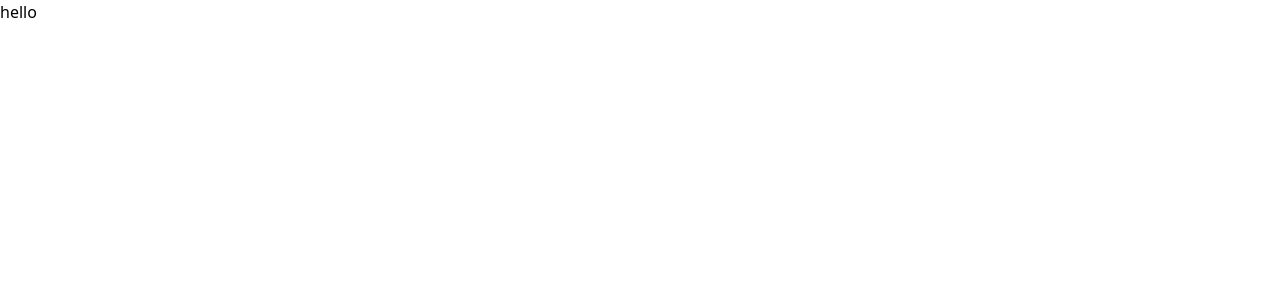
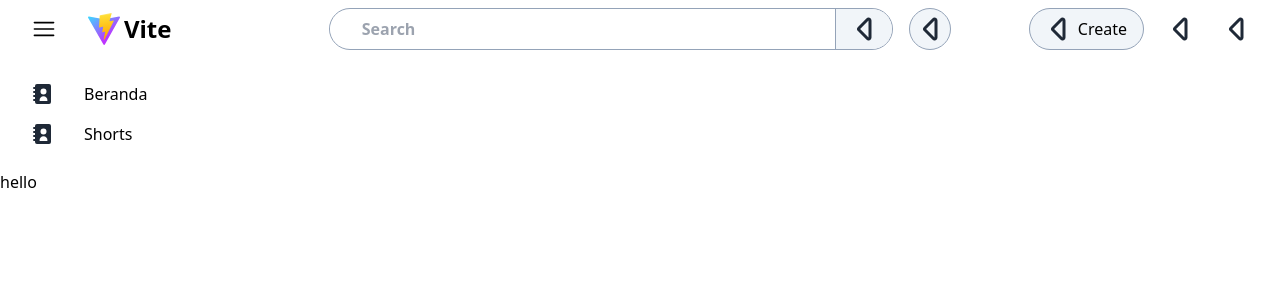
Before and after one commit to maul112/buat-beranda-youtube, a React (Vite) app: page /hello in a window 1280 px wide. Shown: the top 300 px of the page. Built offline with nearby package versions, Linux system fonts and the light colour scheme.

Commit message:
minor change

```diff
--- a/src/components/SidebarElement/SidebarElement.jsx
+++ b/src/components/SidebarElement/SidebarElement.jsx
@@ -1,8 +1,11 @@
+import { useSidebar } from "../../contexts/SidebarContext";
+
 export default function SidebarElement({children, title, link}) {
+    const { isOpen } = useSidebar();
     return (
         <a href={link} className="flex items-center hover:bg-slate-100 px-4 py-2 rounded-xl">
             {children}
-            <p className="text-md font-semibold">{title}</p>
+            {isOpen && <p className="ml-4">{title}</p>}
         </a>
     )
 }
--- a/src/components/layout/Navbar.jsx
+++ b/src/components/layout/Navbar.jsx
@@ -1,40 +1,44 @@
+import { useSidebar } from "../../contexts/SidebarContext";
 import Logo from "../NavbarElement/Logo";
 import Searchbar from "../Searchbar";
 import Button from "../Searchbar/Button";
 import { RxHamburgerMenu } from "react-icons/rx";
 
 export default function Navbar() {
+
+    const { toggle } = useSidebar();
+
     return (
         <div className="py-2 px-6 flex items-center justify-between">
             <div className="flex items-center">
                 <div className="rounded-full text-2xl p-2 hover:bg-slate-200">
-                    <RxHamburgerMenu />
+                    <RxHamburgerMenu onClick={toggle} />
                 </div>
                 <Logo />
             </div>
             <div className="flex items-center w-[110rem] sm:w-7/12 lg:max-w-3xl">
                 <Searchbar />
                 <Button additionClass="ml-4 rounded-full p-2 border">
-                    <svg class="w-6 h-6 text-gray-800 dark:text-white" aria-hidden="true" xmlns="http://www.w3.org/2000/svg" fill="none" viewBox="0 0 10 16">
-                        <path stroke="currentColor" stroke-linecap="round" stroke-linejoin="round" stroke-width="2" d="M7.293 1.707 1.707 7.293a1 1 0 0 0 0 1.414l5.586 5.586A1 1 0 0 0 9 13.586V2.414a1 1 0 0 0-1.707-.707Z"/>
+                    <svg className="w-6 h-6 text-gray-800 dark:text-white" aria-hidden="true" xmlns="http://www.w3.org/2000/svg" fill="none" viewBox="0 0 10 16">
+                        <path stroke="currentColor" strokeLinecap="round" strokeLinejoin="round" strokeWidth="2" d="M7.293 1.707 1.707 7.293a1 1 0 0 0 0 1.414l5.586 5.586A1 1 0 0 0 9 13.586V2.414a1 1 0 0 0-1.707-.707Z"/>
                     </svg>
                 </Button>
             </div>
             <div className="flex items-center">
                 <Button additionClass="ml-4 rounded-full py-2 px-4 border">
-                    <svg class="w-6 h-6 text-gray-800 dark:text-white" aria-hidden="true" xmlns="http://www.w3.org/2000/svg" fill="none" viewBox="0 0 10 16">
-                        <path stroke="currentColor" stroke-linecap="round" stroke-linejoin="round" stroke-width="2" d="M7.293 1.707 1.707 7.293a1 1 0 0 0 0 1.414l5.586 5.586A1 1 0 0 0 9 13.586V2.414a1 1 0 0 0-1.707-.707Z"/>
+                    <svg className="w-6 h-6 text-gray-800 dark:text-white" aria-hidden="true" xmlns="http://www.w3.org/2000/svg" fill="none" viewBox="0 0 10 16">
+                        <path stroke="currentColor" strokeLinecap="round" strokeLinejoin="round" strokeWidth="2" d="M7.293 1.707 1.707 7.293a1 1 0 0 0 0 1.414l5.586 5.586A1 1 0 0 0 9 13.586V2.414a1 1 0 0 0-1.707-.707Z"/>
                     </svg>
                     <p className="ml-2">Create</p>
                 </Button>
                 <Button additionClass="ml-4 rounded-full p-2 bg-white">
-                    <svg class="w-6 h-6 text-gray-800 dark:text-white" aria-hidden="true" xmlns="http://www.w3.org/2000/svg" fill="none" viewBox="0 0 10 16">
-                        <path stroke="currentColor" stroke-linecap="round" stroke-linejoin="round" stroke-width="2" d="M7.293 1.707 1.707 7.293a1 1 0 0 0 0 1.414l5.586 5.586A1 1 0 0 0 9 13.586V2.414a1 1 0 0 0-1.707-.707Z"/>
+                    <svg className="w-6 h-6 text-gray-800 dark:text-white" aria-hidden="true" xmlns="http://www.w3.org/2000/svg" fill="none" viewBox="0 0 10 16">
+                        <path stroke="currentColor" strokeLinecap="round" strokeLinejoin="round" strokeWidth="2" d="M7.293 1.707 1.707 7.293a1 1 0 0 0 0 1.414l5.586 5.586A1 1 0 0 0 9 13.586V2.414a1 1 0 0 0-1.707-.707Z"/>
                     </svg>
                 </Button>
                 <Button additionClass="ml-4 rounded-full p-2 bg-white">
-                    <svg class="w-6 h-6 text-gray-800 dark:text-white" aria-hidden="true" xmlns="http://www.w3.org/2000/svg" fill="none" viewBox="0 0 10 16">
-                        <path stroke="currentColor" stroke-linecap="round" stroke-linejoin="round" stroke-width="2" d="M7.293 1.707 1.707 7.293a1 1 0 0 0 0 1.414l5.586 5.586A1 1 0 0 0 9 13.586V2.414a1 1 0 0 0-1.707-.707Z"/>
+                    <svg className="w-6 h-6 text-gray-800 dark:text-white" aria-hidden="true" xmlns="http://www.w3.org/2000/svg" fill="none" viewBox="0 0 10 16">
+                        <path stroke="currentColor" strokeLinecap="round" strokeLinejoin="round" strokeWidth="2" d="M7.293 1.707 1.707 7.293a1 1 0 0 0 0 1.414l5.586 5.586A1 1 0 0 0 9 13.586V2.414a1 1 0 0 0-1.707-.707Z"/>
                     </svg>
                 </Button>
             </div>
--- a/src/components/layout/SideBar.jsx
+++ b/src/components/layout/SideBar.jsx
@@ -1,8 +1,11 @@
+import { useSidebar } from "../../contexts/SidebarContext";
 import SidebarElement from "../SidebarElement/SidebarElement";
 
 export default function SideBar() {
+    const { isOpen } = useSidebar();
+
     return (
-        <div className="w-56 p-4">
+        <div className={`${isOpen ? "w-56" : "w-20"} p-4`}>
             <SidebarElement title="Beranda" link="https://www.youtube.com/">
                 <svg className="w-5 h-5 text-gray-800 mr-4 dark:text-white" aria-hidden="true" xmlns="http://www.w3.org/2000/svg" fill="currentColor" viewBox="0 0 18 20">
                     <path d="M16 0H4a2 2 0 0 0-2 2v1H1a1 1 0 0 0 0 2h1v2H1a1 1 0 0 0 0 2h1v2H1a1 1 0 0 0 0 2h1v2H1a1 1 0 0 0 0 2h1v1a2 2 0 0 0 2 2h12a2 2 0 0 0 2-2V2a2 2 0 0 0-2-2Zm-5.5 4.5a3 3 0 1 1 0 6 3 3 0 0 1 0-6ZM13.929 17H7.071a.5.5 0 0 1-.5-.5 3.935 3.935 0 1 1 7.858 0 .5.5 0 0 1-.5.5Z"/>
--- /dev/null
+++ b/src/contexts/SidebarContext.jsx
@@ -0,0 +1,20 @@
+import React, { createContext, useContext, useState } from "react";
+
+
+const SidebarContext = createContext(undefined);
+
+export function SidebarProvider({ children }) {
+  const [isOpen, setIsOpen] = useState(true);
+
+  const toggle = () => setIsOpen(!isOpen);
+
+  return <SidebarContext.Provider value={{ isOpen, toggle }}>{children}</SidebarContext.Provider>;
+}
+
+export function useSidebar() {
+  const context = useContext(SidebarContext);
+  if (context === undefined) {
+    throw new Error("useSidebar must be used within a SidebarProvider");
+  }
+  return context;
+}
--- a/src/main.jsx
+++ b/src/main.jsx
@@ -4,6 +4,9 @@ import './index.css'
 import { createBrowserRouter, RouterProvider } from 'react-router-dom'
 import ErrorPage from './pages/404'
 import Beranda from './pages/beranda'
+import Navbar from './components/layout/navbar'
+import SideBar from './components/layout/SideBar'
+import { SidebarProvider } from './contexts/SidebarContext'
 
 const router = createBrowserRouter([
   {
@@ -19,6 +22,14 @@ const router = createBrowserRouter([
 
 createRoot(document.getElementById('root')).render(
   <StrictMode>
-    <RouterProvider router={router} />
+    <SidebarProvider>
+      <div>
+        <Navbar />
+        <div className="flex flex-col flex-1">
+          <SideBar />
+          <RouterProvider router={router} />
+        </div>
+      </div>
+    </SidebarProvider>
   </StrictMode>,
 )
--- a/src/pages/beranda.jsx
+++ b/src/pages/beranda.jsx
@@ -1,11 +1,10 @@
-import SideBar from "../components/layout/SideBar"
-import Navbar from "../components/layout/navbar"
+import { useSidebar } from "../contexts/SidebarContext";
 
 export default function Beranda() {
+    const { isOpen } = useSidebar();
     return (
         <>
-            <Navbar />
-            <SideBar />
+            <main className={`p-6 space-y-6 transition-all duration-300 ${isOpen ? "ml-64" : "ml-16"}`}>tes</main>
         </>
     )
 }
```
Also changed, not shown: src/components/Navbar/Index.jsx (added), src/components/Navbar/Logo.jsx (added), src/components/Navbar/SearchBar.jsx (added).
